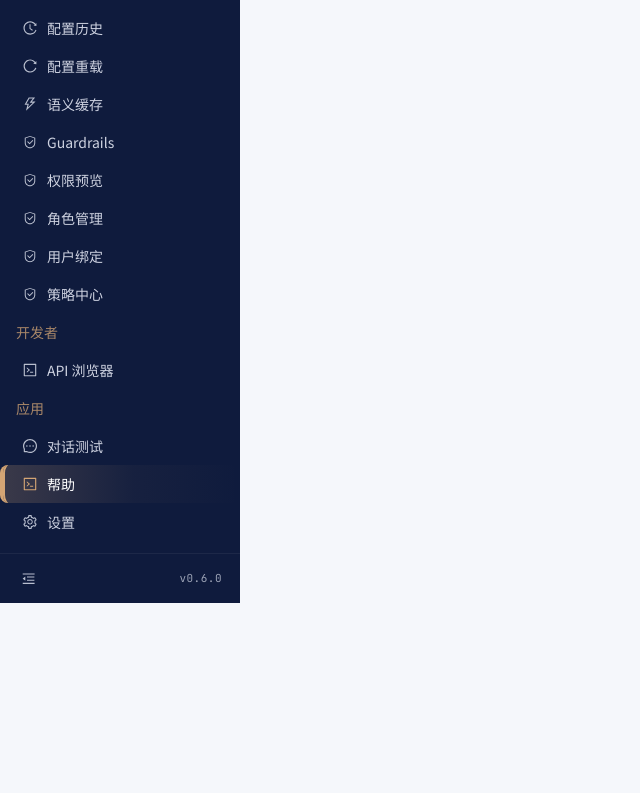
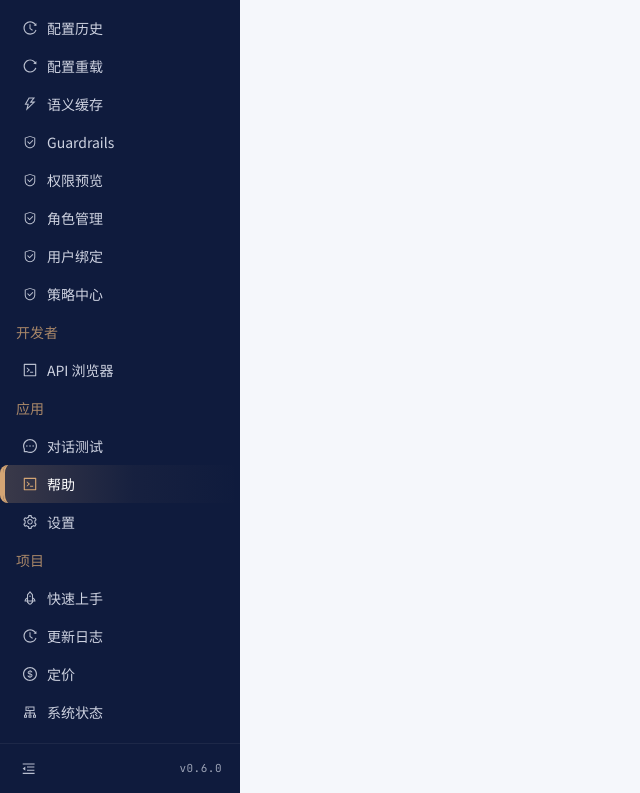
Before and after one commit to tlbfpx/agent-gateway, a React (Vite) app in the folder agent-gateway-ui/: page /help in a window 1280 px wide. Shown: the part 1009-1802 px from the top of the page, without its empty margins (0-640 px from the left). Before the commit the page ends 1612 px from the top, so only its background shows below. Built offline with nearby package versions, Linux system fonts and the light colour scheme; no server answers.

Commit message:
feat(ui): 侧栏加「项目」分组（快速上手 / 更新日志 / 定价 / 系统状态）
之前这些页虽然存在 (/getting-started /changelog /pricing /status)，
但藏在 router 里，admin 入口找不到。新加分组让用户从 sidebar 一键进。
TS 0 错。

```diff
--- a/agent-gateway-ui/src/components/framework/Sidebar.tsx
+++ b/agent-gateway-ui/src/components/framework/Sidebar.tsx
@@ -23,6 +23,7 @@ import {
   NodeIndexOutlined,
   BranchesOutlined,
   ReloadOutlined,
+  RocketOutlined,
   ExperimentOutlined,
 } from '@ant-design/icons';
 import { useSidebarCounts, getCount, isCritical } from '../../hooks/useSidebarCounts';
@@ -105,6 +106,15 @@ const GROUPS: { title: string; items: NavDef[] }[] = [
       { key: '/chat', icon: <MessageOutlined />, label: '对话测试' },
       { key: '/help', icon: <CodeOutlined />, label: '帮助' },
       { key: '/settings', icon: <SettingOutlined />, label: '设置' },
+    ],
+  },
+  {
+    title: '项目',
+    items: [
+      { key: '/getting-started', icon: <RocketOutlined />, label: '快速上手' },
+      { key: '/changelog', icon: <HistoryOutlined />, label: '更新日志' },
+      { key: '/pricing', icon: <DollarOutlined />, label: '定价' },
+      { key: '/status', icon: <ClusterOutlined />, label: '系统状态' },
     ],
   },
 ];
```
